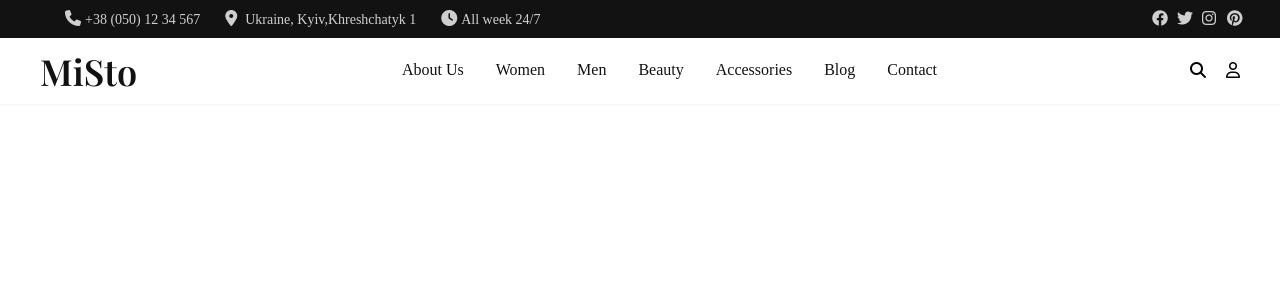
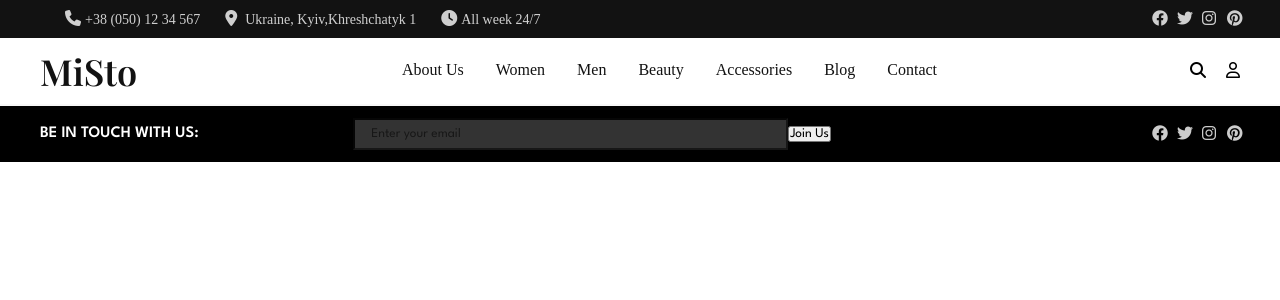
Before and after one commit to Chamomile2023/task2Datasite, a React (Vite) app: page / in a window 1280 px wide. Shown: the top 300 px of the page. Built offline with nearby package versions, Linux system fonts and the light colour scheme.

Commit message:
some changes

```diff
--- a/src/components/Footer/Footer.jsx
+++ b/src/components/Footer/Footer.jsx
@@ -1,12 +1,19 @@
 import React from "react";
 import "./Footer.scss";
+import FooterTop from "./FooterTop";
 
 const Footer = () => {
   return <>
     <footer className="footer">
-      <div className="container">
-        <div className="footer__hero">
-
+      <FooterTop />
+      <div className="footer__middle">
+        <div className="container">
+          <div className="footer__middle--hero"></div>
+        </div>
+      </div>
+      <div className="footer__bottom">
+        <div className="container">
+          <div className="footer__bottom--hero"></div>
         </div>
       </div>
     </footer></>;
--- a/src/components/Footer/Footer.scss
+++ b/src/components/Footer/Footer.scss
@@ -0,0 +1,32 @@
+.footer{
+    &__top{
+        width: 100%;
+        background-color: #000;
+        &--hero{
+            display: flex;
+            align-items: center;
+            padding: 12px 0;
+        }
+        &--email{
+            margin: auto;
+        }
+        &--input{
+            padding: 8px 270px 8px 16px;
+            outline: none;
+            background: #FFFFFF;
+            opacity: 0.2;
+            color: #FFFFFF;
+        }
+        &--icons{
+            margin-left: auto;
+        }
+        &--logo{
+            align-items: center;
+            font-weight: 600;
+            font-size: 16px;
+            line-height: 18px;
+            color: #ffffff;
+        }
+    }
+
+}
--- /dev/null
+++ b/src/components/Footer/FooterTop.jsx
@@ -0,0 +1,44 @@
+import React from "react";
+import "./Footer.scss";
+
+const FooterTop = () => {
+  return <>
+    <div className="footer__top">
+      <div className="container">
+        <div className="footer__top--hero">
+          <h2 className="footer__top--logo">BE IN TOUCH WITH US:</h2>
+          <div className="footer__top--email">
+            <input type="text" placeholder="Enter your email" className="footer__top--input" />
+            <button className="footer__top--btn">Join Us</button>
+          </div>
+          <div className="footer__top--icons">
+            <ul className="header__right--list footer__top--list">
+              <li className="header__right--item">
+                <a href="#">
+                  <i class="fa-brands fa-facebook header__right--icon"></i>
+                </a>
+              </li>
+              <li className="header__right--item">
+                <a href="#">
+                  <i class="fa-brands fa-twitter header__right--icon"></i>
+                </a>
+              </li>
+              <li className="header__right--item">
+                <a href="#">
+                  <i class="fa-brands fa-instagram header__right--icon"></i>
+                </a>
+              </li>
+              <li className="header__right--item">
+                <a href="#">
+                  <i class="fa-brands fa-pinterest header__right--icon"></i>
+                </a>
+              </li>
+            </ul>
+          </div>
+        </div>
+      </div>
+    </div>
+  </>;
+};
+
+export default FooterTop;
```
